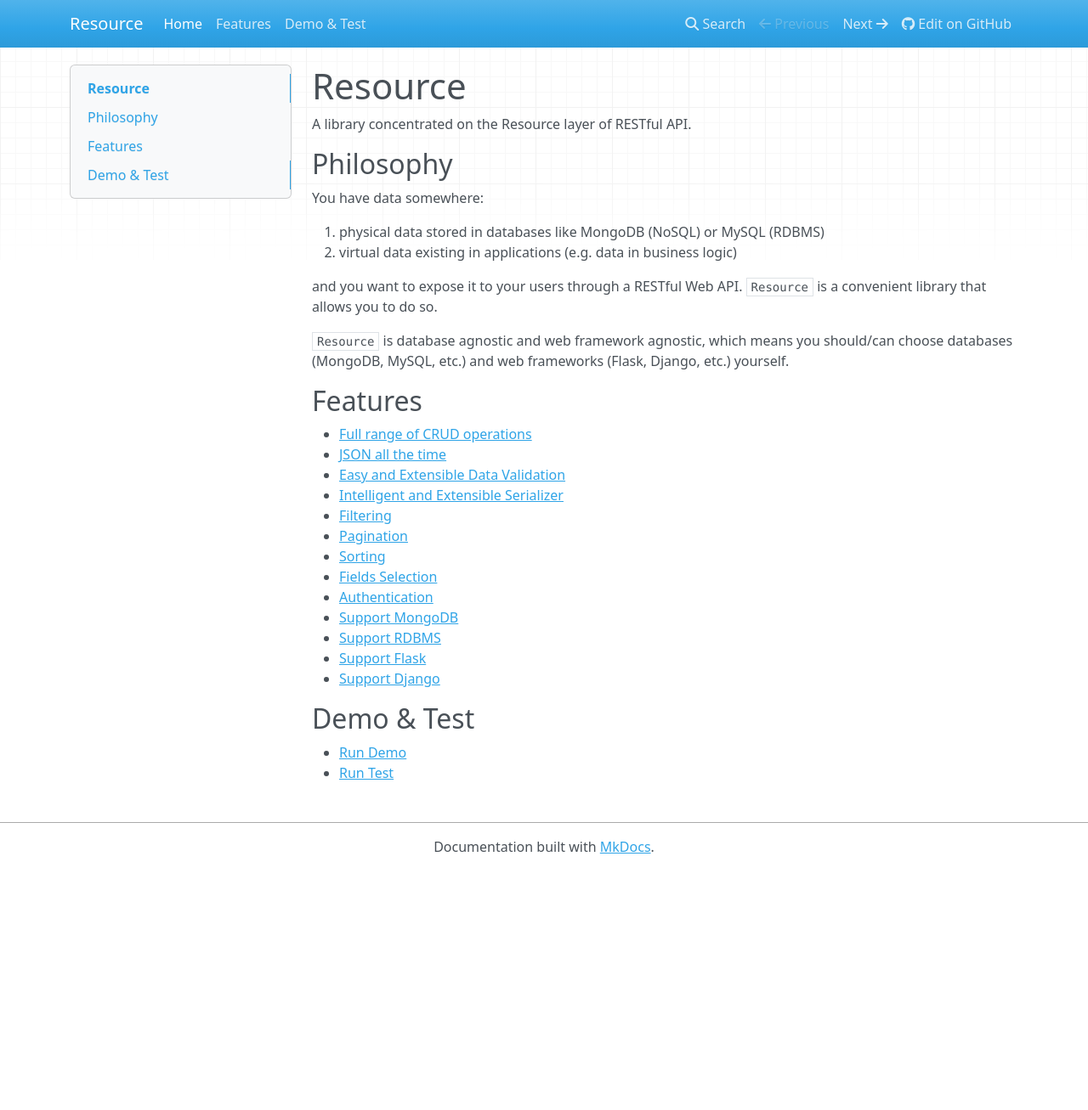
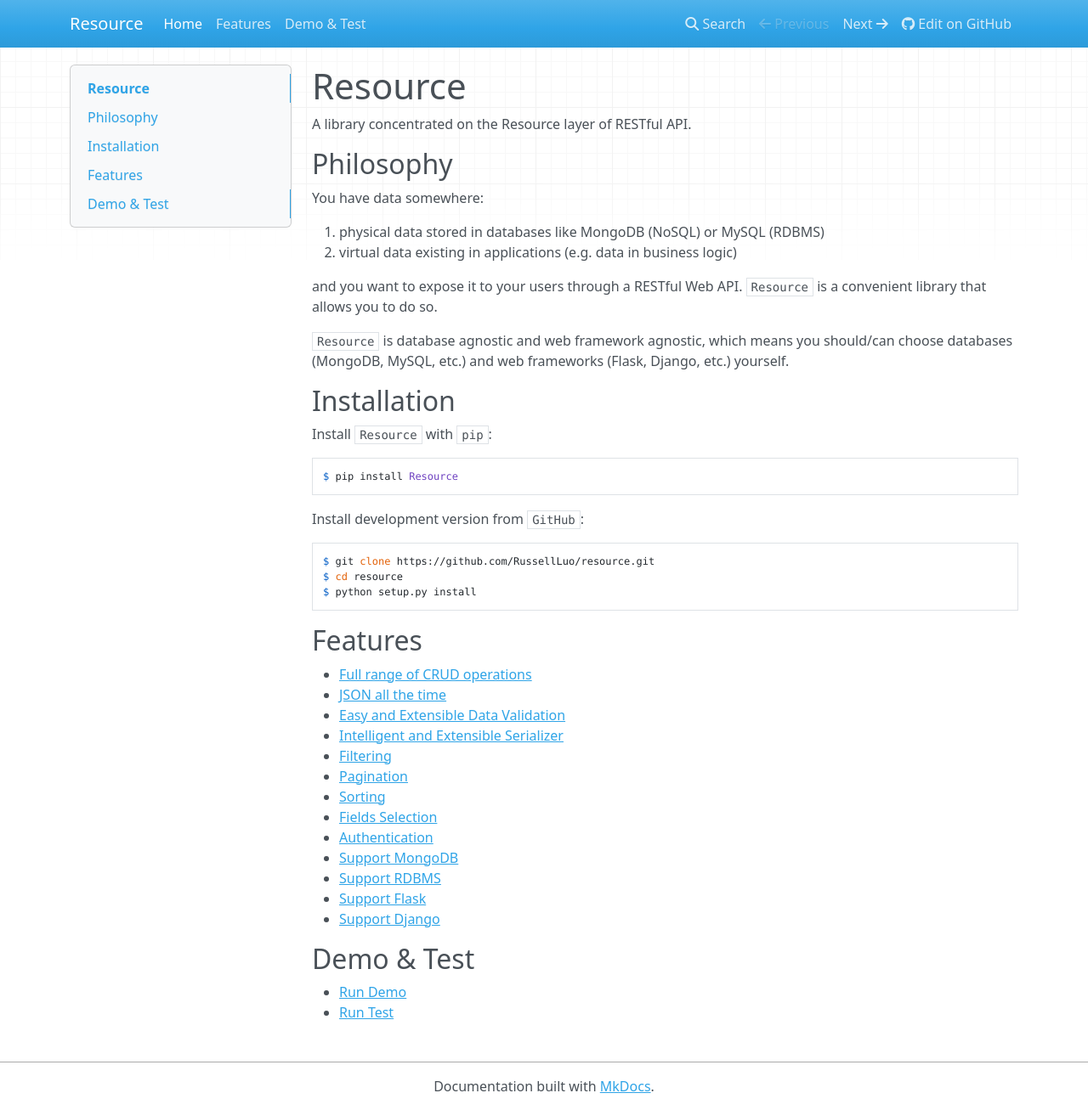
Before and after one commit to RussellLuo/resource, an MkDocs documentation site: the page built from docs/index.md, in a window 1280 px wide and 1307 px high. Shown: the whole window at 85% size. Built offline with MkDocs 1.6.1, drawn with Linux system fonts in a browser that asks for light colours; nearby versions of some CDN libraries; old or Windows-style settings are respelled for this version of MkDocs.

Commit message:
improve Documentation
1. add `Installation` section
2. correct `Run Demo` section

```diff
--- a/docs/index.md
+++ b/docs/index.md
@@ -15,6 +15,20 @@ You have data somewhere:
 and you want to expose it to your users through a RESTful Web API. `Resource` is a convenient library that allows you to do so.
 
 `Resource` is database agnostic and web framework agnostic, which means you should/can choose databases (MongoDB, MySQL, etc.) and web frameworks (Flask, Django, etc.) yourself.
+
+
+Installation
+------------
+
+Install `Resource` with `pip`:
+
+    $ pip install Resource
+
+Install development version from `GitHub`:
+
+    $ git clone https://github.com/RussellLuo/resource.git
+    $ cd resource
+    $ python setup.py install
 
 
 Features
```
Also changed, not shown: README.md (+14 -0 lines), docs/demo.md (+5 -5 lines).
